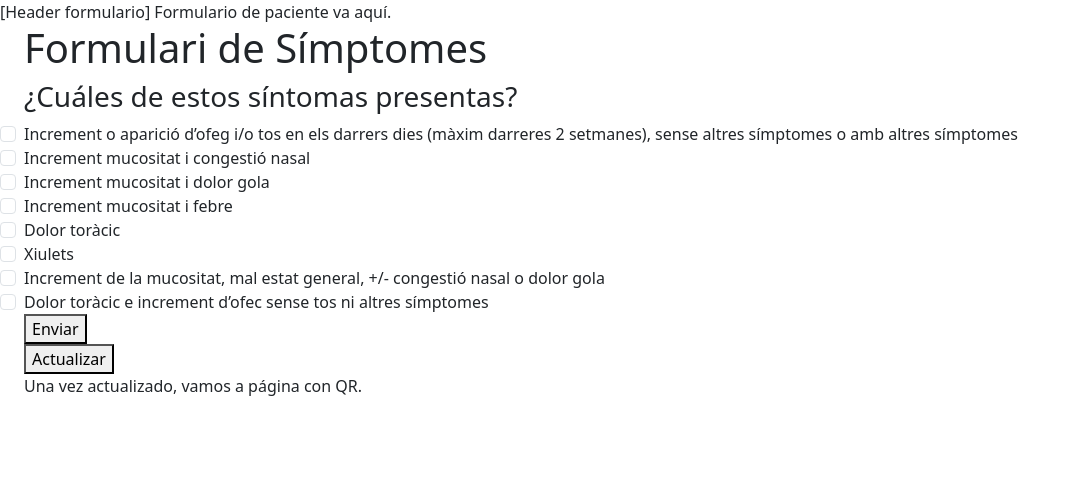
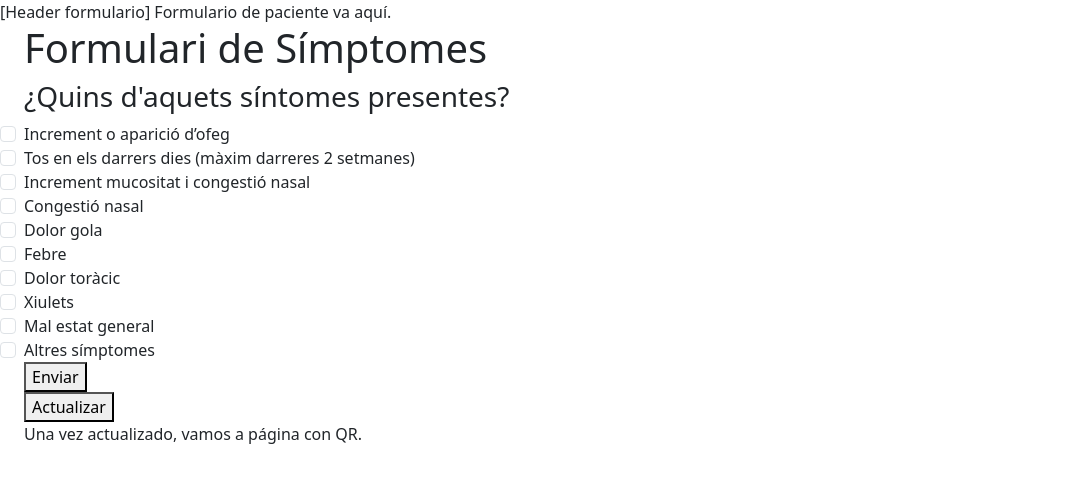
Before and after one commit to hsanzg/marato-2024, a FastAPI app: page /paciente/1 in a window 1280 px wide. Shown: the top 483 px of the page, without its empty margins (0-1080 px from the left). Run offline with FastAPI, Linux system fonts and the light colour scheme.

Commit message:
Template paciente new symptoms

```diff
--- a/Backend/templates/paciente.html
+++ b/Backend/templates/paciente.html
@@ -5,11 +5,16 @@ Formulario de paciente va aquí.
     <div class="form-header">
     <h1>Formulari de Símptomes</h1>
     <div>
-    <h3>¿Cuáles de estos síntomas presentas?</h3>
+    <h3>¿Quins d'aquets síntomes presentes?</h3>
     <form action="#" method="post">
         <input class="form-check-input" type="checkbox" value="" id="flexCheckDefault">
         <label class="form-check-label" for="flexCheckDefault">
-            Increment o aparició d’ofeg i/o tos en els darrers dies (màxim darreres 2 setmanes), sense altres símptomes o amb altres símptomes
+            Increment o aparició d’ofeg
+        </label>
+	<div>
+        <input class="form-check-input" type="checkbox" value="" id="flexCheckDefault">
+        <label class="form-check-label" for="flexCheckDefault">
+            Tos en els darrers dies (màxim darreres 2 setmanes)
         </label>
 	<div>
         <input class="form-check-input" type="checkbox" value="" id="flexCheckDefault">
@@ -19,12 +24,17 @@ Formulario de paciente va aquí.
 	<div>
         <input class="form-check-input" type="checkbox" value="" id="flexCheckDefault">
         <label class="form-check-label" for="flexCheckDefault">
-            Increment mucositat i dolor gola
+            Congestió nasal
         </label>
 	<div>
         <input class="form-check-input" type="checkbox" value="" id="flexCheckDefault">
         <label class="form-check-label" for="flexCheckDefault">
-            Increment mucositat i febre
+            Dolor gola
+        </label>
+	<div>
+        <input class="form-check-input" type="checkbox" value="" id="flexCheckDefault">
+        <label class="form-check-label" for="flexCheckDefault">
+            Febre
         </label>
 	<div>
         <input class="form-check-input" type="checkbox" value="" id="flexCheckDefault">
@@ -39,12 +49,12 @@ Formulario de paciente va aquí.
 	<div>
         <input class="form-check-input" type="checkbox" value="" id="flexCheckDefault">
         <label class="form-check-label" for="flexCheckDefault">
-            Increment de la mucositat, mal estat general, +/- congestió nasal o dolor gola
+            Mal estat general
         </label>
 	<div>
         <input class="form-check-input" type="checkbox" value="" id="flexCheckDefault">
         <label class="form-check-label" for="flexCheckDefault">
-            Dolor toràcic e increment d’ofec sense tos ni altres símptomes
+            Altres símptomes
         </label>
 	<div>
         <button type="submit">Enviar</button>
```
